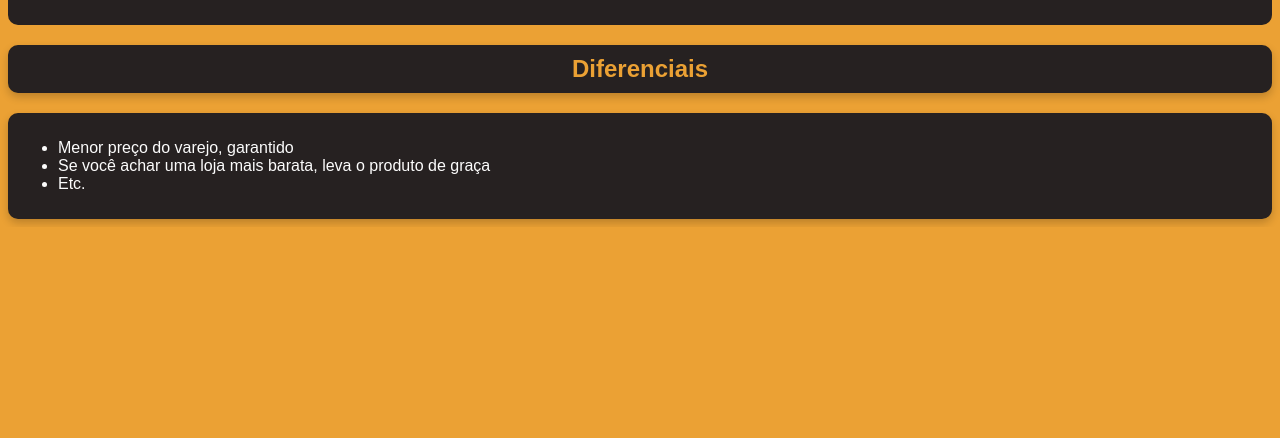
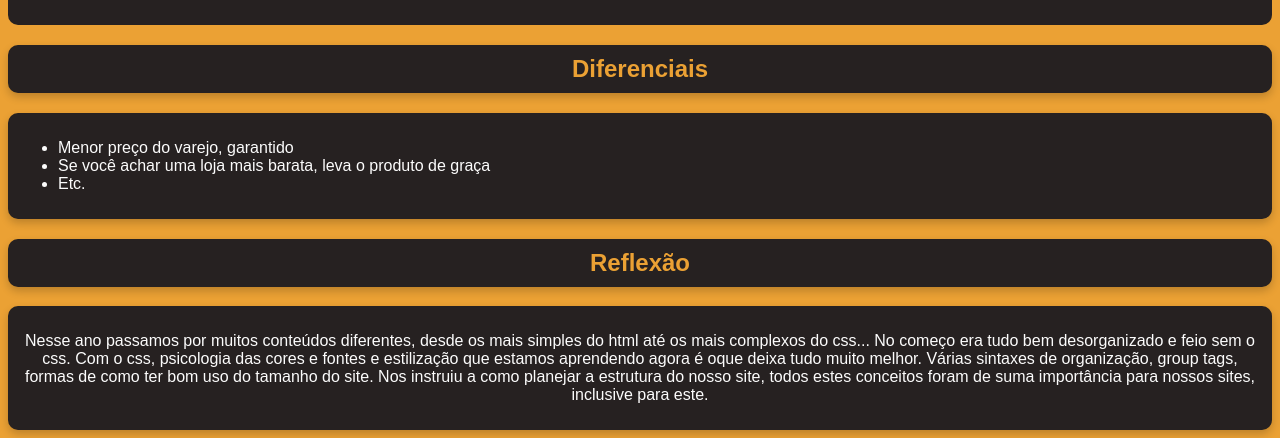
Before and after one commit to SamuelSTenorio/PiticoPet, a plain HTML site: page index.html in a window 1280 px wide. Shown: the part 2070-2508 px from the top of the page. Before the commit the page ends 2297 px from the top, so only its background shows below. Drawn offline with Linux system fonts and the light colour scheme.

Commit message:
Update index.html

```diff
--- a/index.html
+++ b/index.html
@@ -8,7 +8,7 @@
     <link rel="stylesheet" href="style.css">
 </head>
 <body>
-<! -- Criado por Samuel da Silva Tenório CB3028739 -->
+<! -- Criado por Samuel da Silva Tenório CB3028739 e Guilherme Oliveira Dantas CB302895X -- >
 
 <div class="logopitico">
     <img class="logopitico" src="imagens/Logo.png" alt="Logo Pitico Pet, Estilo em cada patinha "  />
@@ -114,7 +114,21 @@
     </u>
 </div>
 
+<div class="subparagrafos">
+    <h2>
+          Reflexão
+    </h2>
+</div>
 
+<div class="textoB">
+    <p>Nesse ano passamos por muitos conteúdos diferentes, desde os mais simples do html até os mais complexos do css...
+
+        No começo era tudo bem desorganizado e feio sem o css. Com o css, psicologia das cores e fontes e estilização que estamos aprendendo agora é oque deixa tudo muito melhor.
+
+        Várias sintaxes de organização, group tags, formas de como ter bom uso do tamanho do site.
+
+        Nos instruiu a como planejar a estrutura do nosso site, todos estes conceitos foram de suma importância para nossos sites, inclusive para este. </p>
+</div>
 
 
 
```
